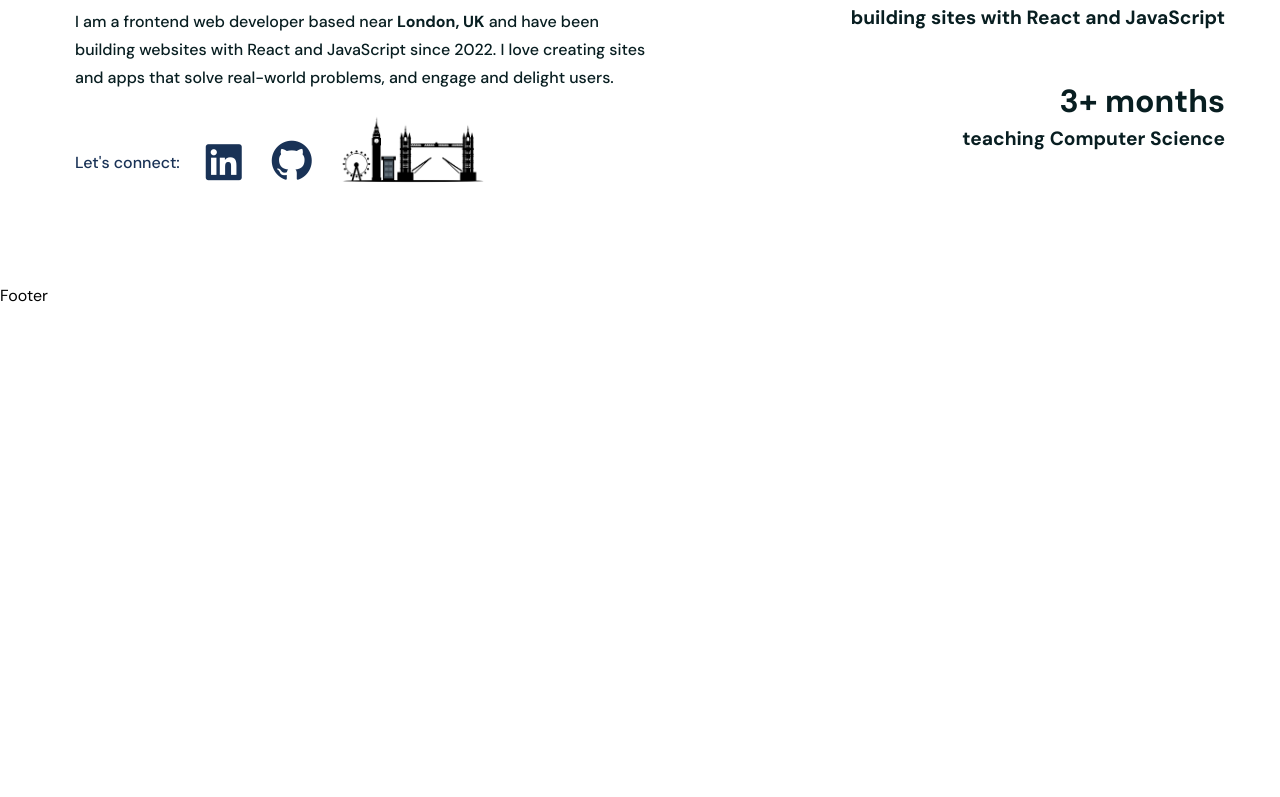
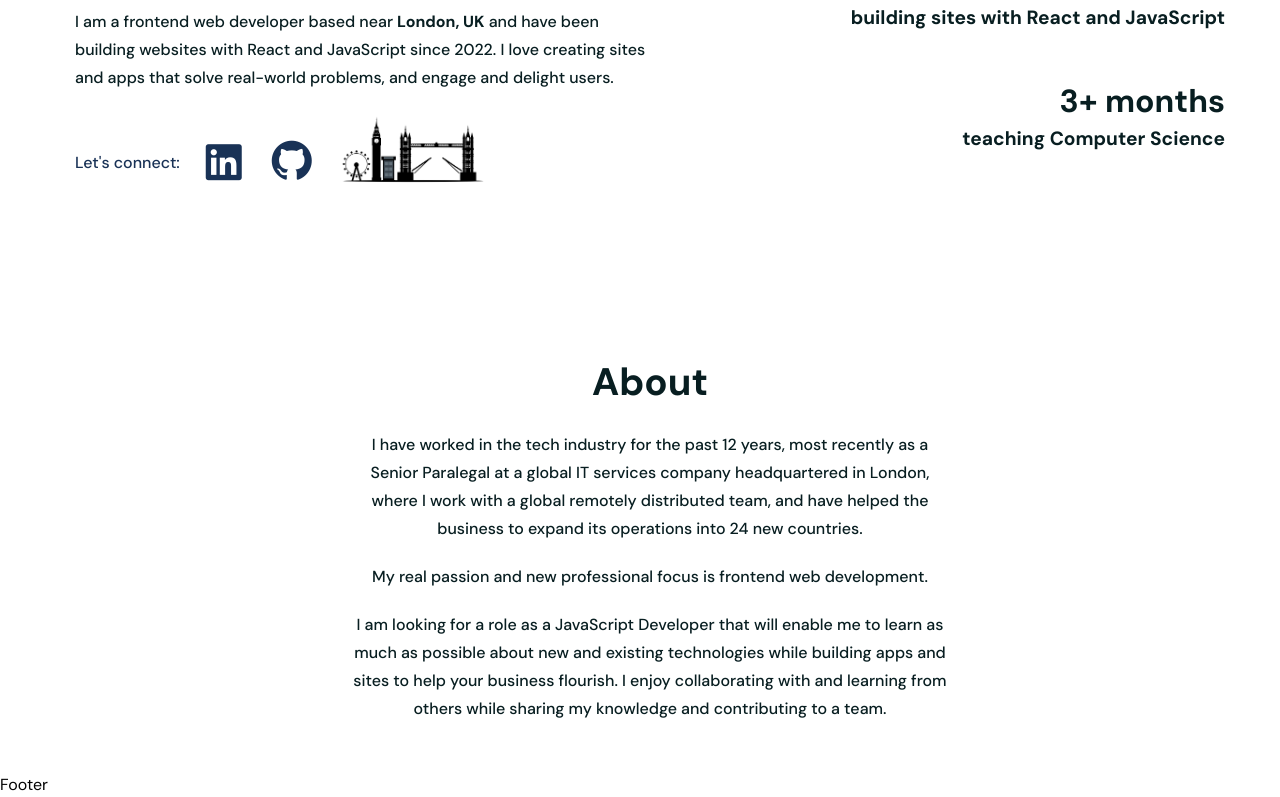
Before and after one commit to Nadia982/portfolio-2024-01-15, a React (Create React App) app: page / in a window 1280 px wide. Shown: the part 340-1137 px from the top of the page. Before the commit the page ends 800 px from the top, so only its background shows below. Built offline with nearby package versions, Linux system fonts and the light colour scheme.

Commit message:
completed introductory paragraph in About section

```diff
--- a/src/App.js
+++ b/src/App.js
@@ -8,6 +8,7 @@ import "./App.css";
 import Header from "./components/Header/Header"
 import Footer from "./components/Footer/Footer"
 import Hero from "./components/UI/Hero"
+import About from './components/UI/About'
 
 
 function App(){
@@ -20,6 +21,7 @@ function App(){
     <Header/>
     <main>
       <Hero/>
+      <About/>
     </main>
     <Footer/>
     </>
--- /dev/null
+++ b/src/components/UI/About.jsx
@@ -0,0 +1,24 @@
+import React from 'react'
+
+const About = () => {
+  return (
+    <section id="about">
+        <div className="container lg:pt-5">
+            <div className="text-center flex gap-5 flex-col">
+                <h2 className="text-headingColor font-[700] text-[2.4rem]">
+                    About
+                </h2>
+                <p className=" lg:max-w-[600px] lg:mx-auto text-headingColor font-[500] text-[1rem] leading-7">
+                  I have worked in the tech industry for the past 12 years, most recently as a Senior Paralegal at a global IT services company headquartered in London, where I work with a global remotely distributed team, and have helped the business to expand its operations into 24 new countries.</p>
+                  <p className=" lg:max-w-[600px] lg:mx-auto text-headingColor font-[500] text-[1rem] leading-7">
+My real passion and new professional focus is frontend web development.</p>
+<p className=" lg:max-w-[600px] lg:mx-auto text-headingColor font-[500] text-[1rem] leading-7">
+I am looking for a role as a JavaScript Developer that will enable me to learn as much as possible about new and existing technologies while building apps and sites to help your business flourish. I enjoy collaborating with and learning from others while sharing my knowledge and contributing to a team.
+                 </p>
+            </div>
+        </div>
+    </section>
+  )
+}
+
+export default About
```
